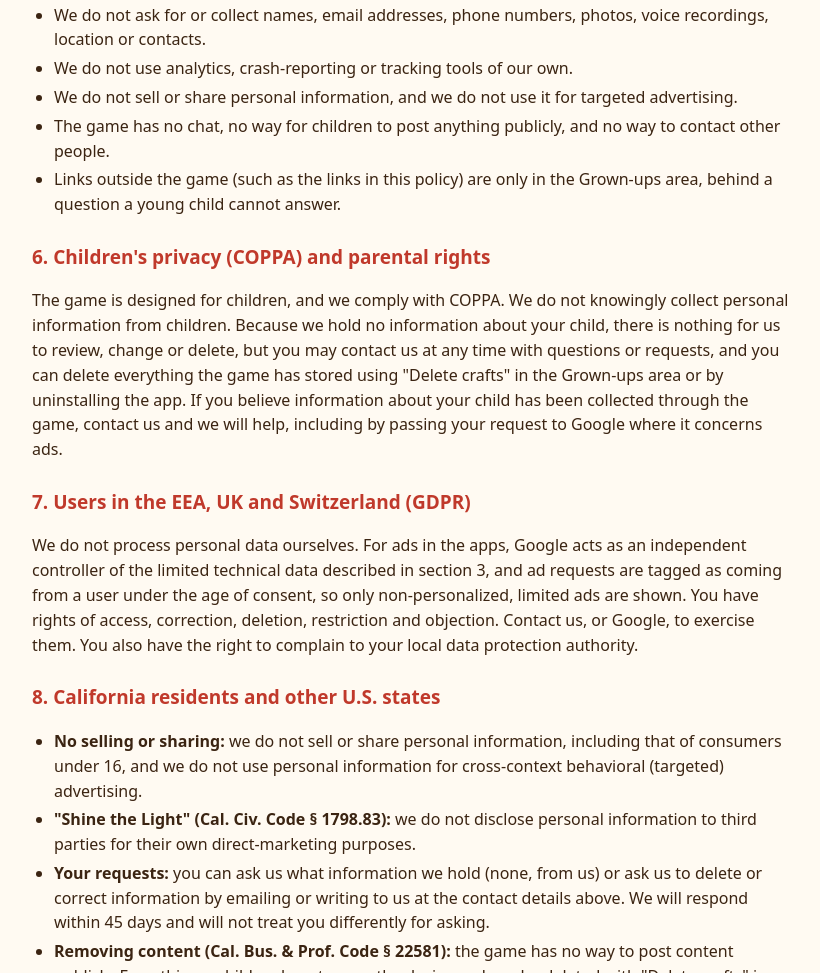
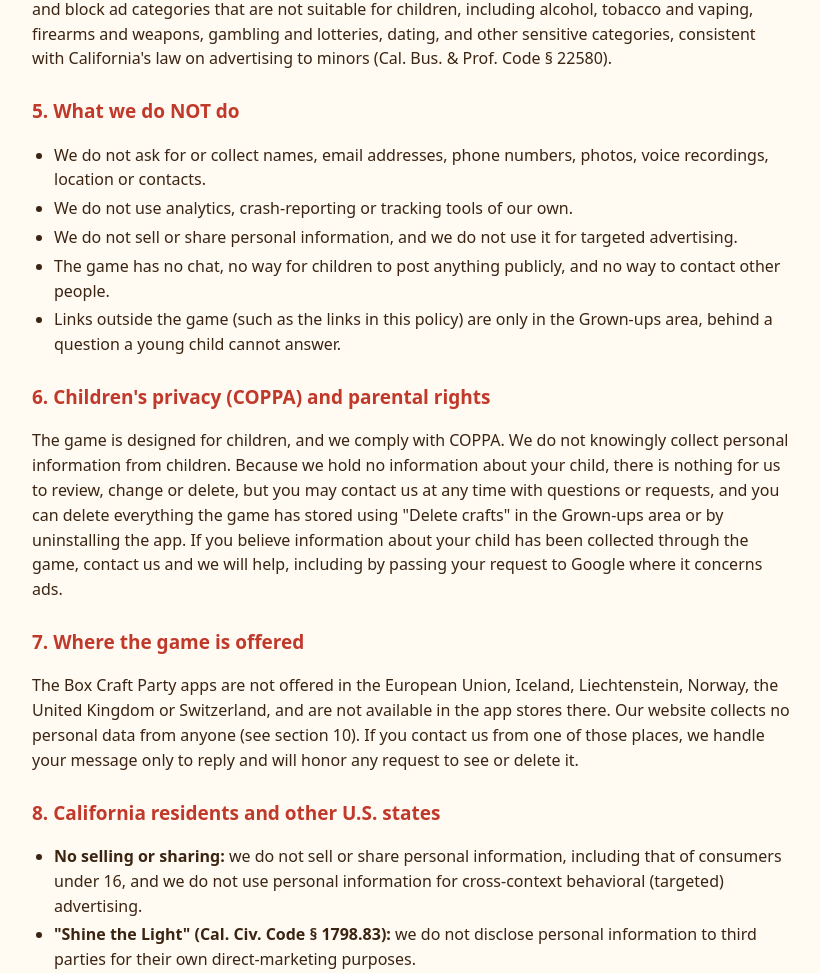
Before and after one commit to jrad44/boxcraftparty, a plain HTML site: page privacy.html in a window 1280 px wide. Shown: the part 1928-2901 px from the top of the page, without its empty margins (228-1048 px from the left). Drawn offline with Linux system fonts and the light colour scheme.

Commit message:
Privacy policy: age-signal notice; app not offered in EEA/UK/Switzerland
Co-Authored-By: Claude Opus 5.5 <noreply@anthropic.com>

```diff
--- a/privacy.html
+++ b/privacy.html
@@ -32,6 +32,7 @@ Mailing address: 2120 Dufour Ave, Redondo Beach, CA 90278, USA</p>
 <h2>2. Information stored on your device</h2>
 <p>The game saves your child's creations (pictures of the decorated boxes and the paper shapes they cut), plus simple settings such as sound on/off and the chosen room. This is stored in the app's private storage on your device. It is never uploaded to us or anyone else. You can delete it at any time from the Grown-ups area (the 👪 button, behind a grown-up question) or by uninstalling the app.</p>
 <p>The game can use the device's motion sensor so the googly eyes wobble when the device is tilted. This happens on the device only; motion data is not stored or sent anywhere.</p>
+<p><b>Age signal.</b> Where state law requires it (for example California's Digital Age Assurance Act), the app asks your device's operating system or app store (Apple or Google Play) for the user's age range when it starts. Apple or Google may ask you to share it. We use the answer only on the device, for that session: it is never saved or sent to us or anyone else, and it does not change how the game works, because every player gets the same child-safe experience and ad settings regardless of age.</p>
 
 <h2>3. Advertising (Android and iOS apps only)</h2>
 <p>To keep the game free, the apps show a short full-screen ad now and then (about one every 8 to 10 minutes of play, at most six per session), and only at a natural pause after a finished box has been saved to the shelf. Ads never appear while a child is crafting or looking at their shelf. There is also an <b>optional</b> video (at most three a day) a child may choose to watch to open the week’s bonus sticker pack for the day and keep one sticker from it. Which stickers a child has collected is stored only on the device. There are no banner ads.</p>
@@ -64,8 +65,8 @@ Mailing address: 2120 Dufour Ave, Redondo Beach, CA 90278, USA</p>
 <h2>6. Children's privacy (COPPA) and parental rights</h2>
 <p>The game is designed for children, and we comply with COPPA. We do not knowingly collect personal information from children. Because we hold no information about your child, there is nothing for us to review, change or delete, but you may contact us at any time with questions or requests, and you can delete everything the game has stored using "Delete crafts" in the Grown-ups area or by uninstalling the app. If you believe information about your child has been collected through the game, contact us and we will help, including by passing your request to Google where it concerns ads.</p>
 
-<h2>7. Users in the EEA, UK and Switzerland (GDPR)</h2>
-<p>We do not process personal data ourselves. For ads in the apps, Google acts as an independent controller of the limited technical data described in section 3, and ad requests are tagged as coming from a user under the age of consent, so only non-personalized, limited ads are shown. You have rights of access, correction, deletion, restriction and objection. Contact us, or Google, to exercise them. You also have the right to complain to your local data protection authority.</p>
+<h2>7. Where the game is offered</h2>
+<p>The Box Craft Party apps are not offered in the European Union, Iceland, Liechtenstein, Norway, the United Kingdom or Switzerland, and are not available in the app stores there. Our website collects no personal data from anyone (see section 10). If you contact us from one of those places, we handle your message only to reply and will honor any request to see or delete it.</p>
 
 <h2>8. California residents and other U.S. states</h2>
 <ul>
```
